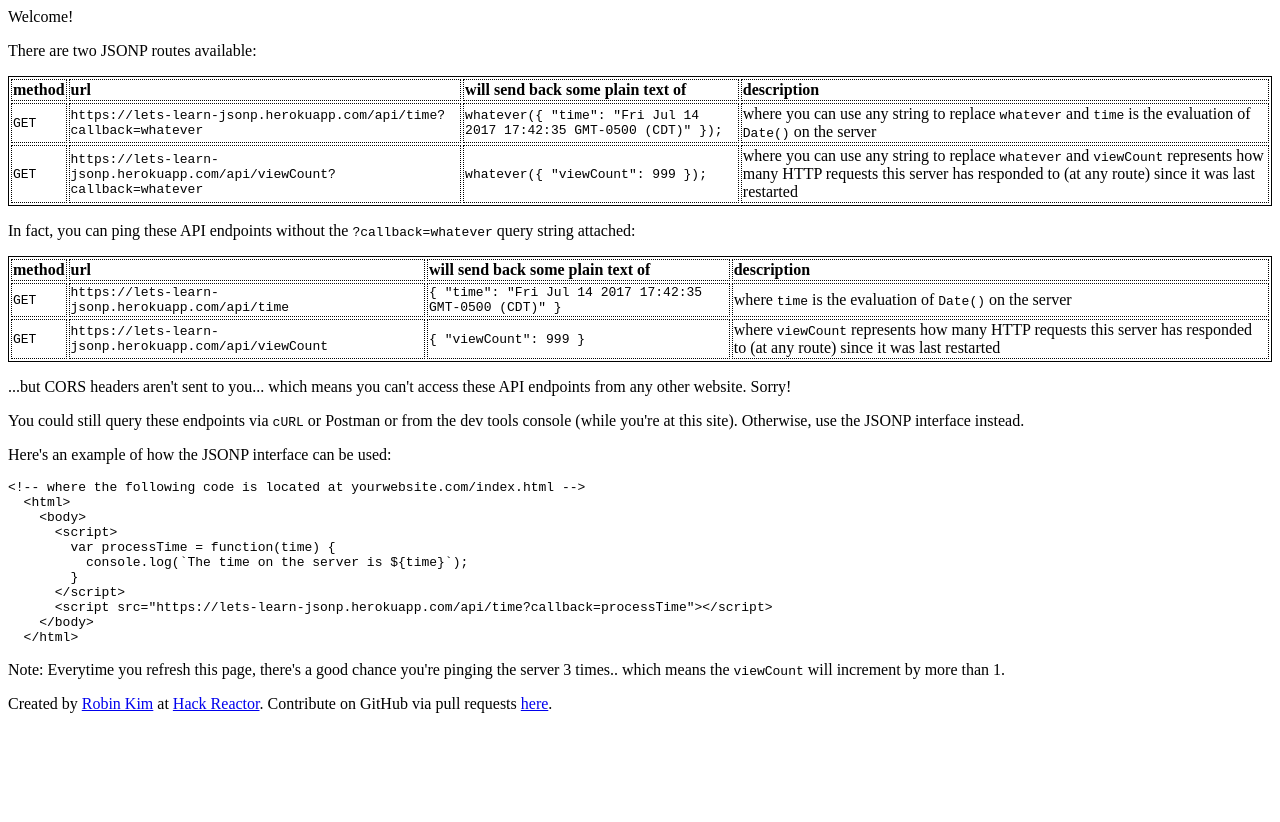
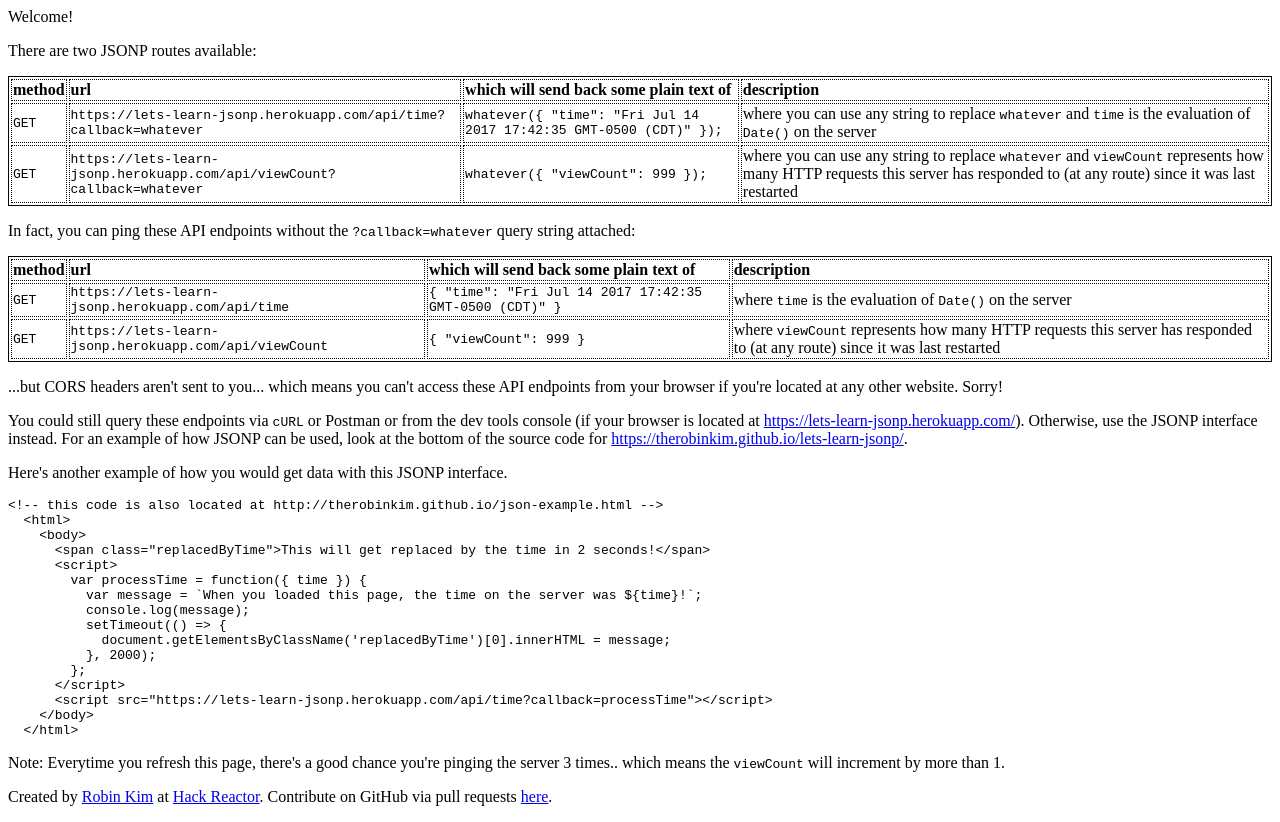
Before and after one commit to therobinkim/lets-learn-jsonp, a website: page docs/index.html in a window 1280 px wide. Before the commit the page ends 800 px from the top, so only its background shows below. Drawn offline with Linux system fonts and the light colour scheme.

Commit message:
Make instructions more robust

```diff
--- a/docs/index.html
+++ b/docs/index.html
@@ -18,7 +18,7 @@ th {
   <tr>
     <th>method</th>
     <th>url</th>
-    <th>will send back some plain text of</th>
+    <th>which will send back some plain text of</th>
     <th>description</th>
   </tr>
   <tr>
@@ -45,7 +45,7 @@ th {
   <tr>
     <th>method</th>
     <th>url</th>
-    <th>will send back some plain text of</th>
+    <th>which will send back some plain text of</th>
     <th>description</th>
   </tr>
   <tr>
@@ -68,19 +68,24 @@ th {
   </tr>
 </table>
 
-<p>...but CORS headers aren't sent to you... which means you can't access these API endpoints from any other website. Sorry!</p>
+<p>...but CORS headers aren't sent to you... which means you can't access these API endpoints from your browser if you're located at any other website. Sorry!</p>
 
-<p>You could still query these endpoints via <code>cURL</code> or Postman or from the dev tools console (while you're at this site). Otherwise, use the JSONP interface instead.</p>
+<p>You could still query these endpoints via <code>cURL</code> or Postman or from the dev tools console (if your browser is located at <a href="https://lets-learn-jsonp.herokuapp.com/">https://lets-learn-jsonp.herokuapp.com/</a>). Otherwise, use the JSONP interface instead. For an example of how JSONP can be used, look at the bottom of the source code for <a href="https://therobinkim.github.io/lets-learn-jsonp/">https://therobinkim.github.io/lets-learn-jsonp/</a>.</p>
 
-<p>Here's an example of how the JSONP interface can be used:</p>
+<p>Here's another example of how you would get data with this JSONP interface.</p>
 
-<xmp><!-- where the following code is located at yourwebsite.com/index.html -->
+<xmp><!-- this code is also located at http://therobinkim.github.io/json-example.html -->
   <html>
     <body>
+      <span class="replacedByTime">This will get replaced by the time in 2 seconds!</span>
       <script>
-        var processTime = function(time) {
-          console.log(`The time on the server is ${time}`);
-        }
+        var processTime = function({ time }) {
+          var message = `When you loaded this page, the time on the server was ${time}!`;
+          console.log(message);
+          setTimeout(() => {
+            document.getElementsByClassName('replacedByTime')[0].innerHTML = message;
+          }, 2000);
+        };
       </script>
       <script src="https://lets-learn-jsonp.herokuapp.com/api/time?callback=processTime"></script>
     </body>
```
Also changed, not shown: docs/jsonp-example.html (added, +15 -0 lines).
